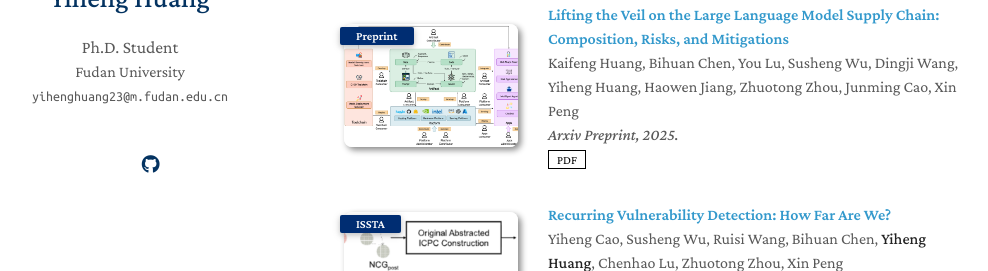
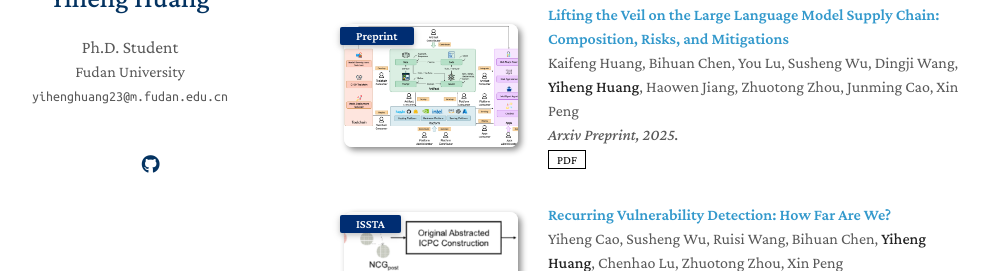
Before and after one commit to yiheng98/yiheng98.github.io, a Jekyll site: the page built from index.md, in a window 1280 px wide and 900 px high, scrolled down 1097 px, cut to the strip 206-477 px from the top of the window. Shown: the whole strip, without its empty margins (146-1134 px from the left). Built offline with Jekyll 4.4.1, drawn with Linux system fonts in a browser that asks for light colours; a style sheet for code colours, icons or effects is not loaded; our own code applies the rules of GitHub Pages for plain Markdown files.

```diff
--- a/_data/publications.yml
+++ b/_data/publications.yml
@@ -32,7 +32,7 @@ main:
     note: Best Paper Award
 
   - title: "Lifting the Veil on the Large Language Model Supply Chain: Composition, Risks, and Mitigations"
-    authors: Kaifeng Huang, Bihuan Chen, You Lu, Susheng Wu, Dingji Wang, Yiheng Huang, Haowen Jiang, Zhuotong Zhou, Junming Cao, Xin Peng
+    authors: Kaifeng Huang, Bihuan Chen, You Lu, Susheng Wu, Dingji Wang, <strong>Yiheng Huang</strong>, Haowen Jiang, Zhuotong Zhou, Junming Cao, Xin Peng
     conference_short: Preprint
     conference: Arxiv Preprint, 2025.
     pdf: https://arxiv.org/abs/2410.21218
```
